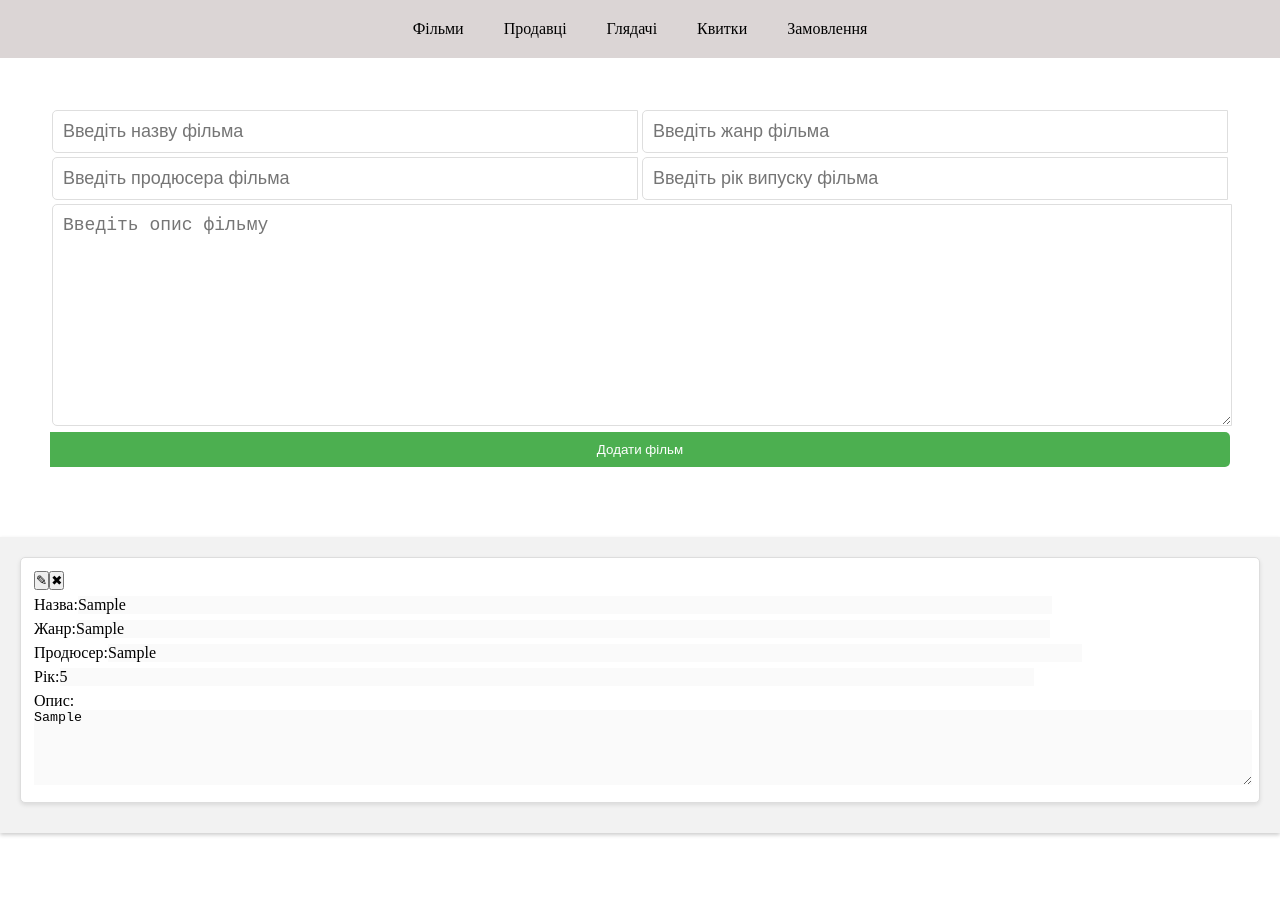
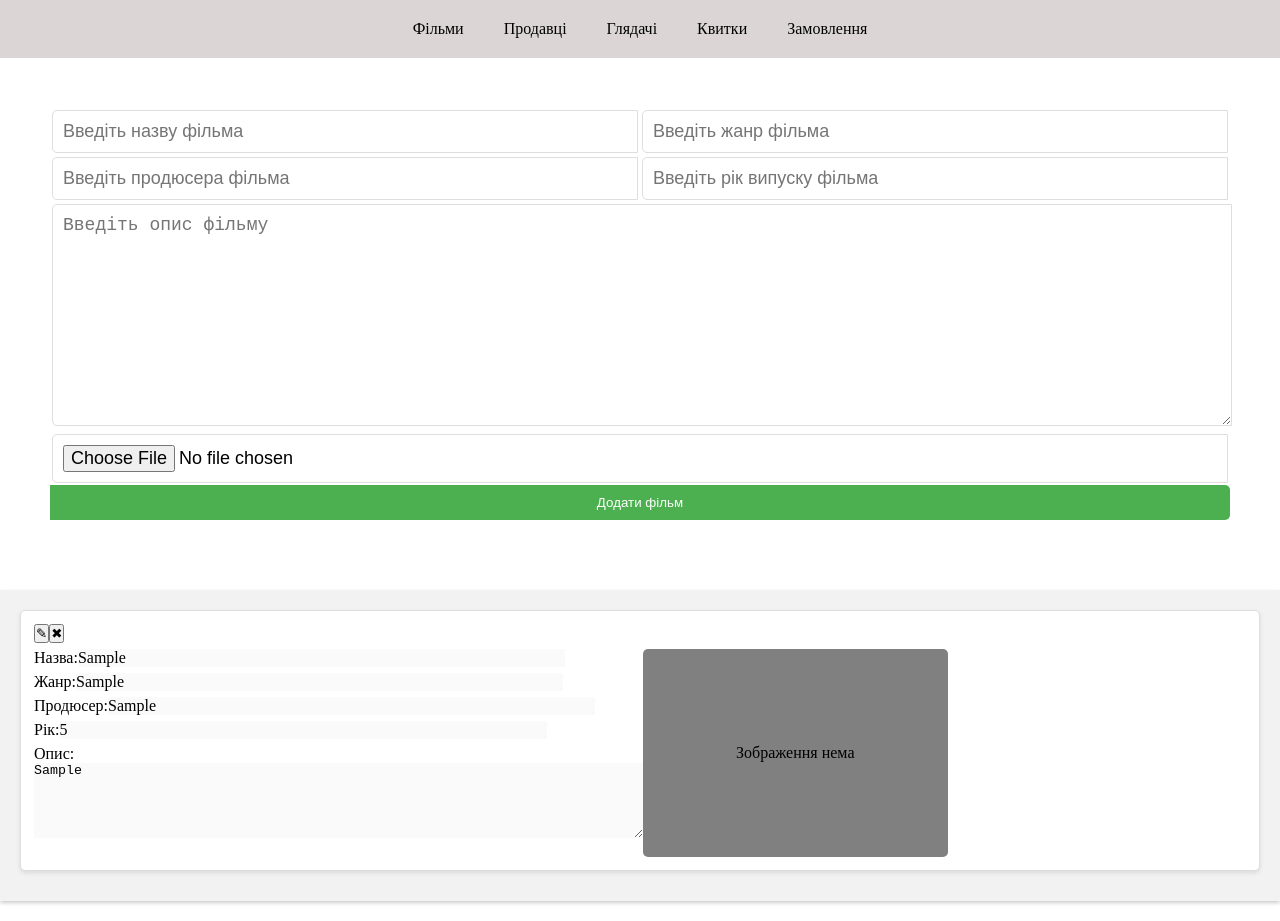
Before and after one commit to ILabiak/ips-cinema, a React (Create React App) app in the folder client/: page /films in a window 1280 px wide. Both pictures are taken after typing "Sample", "Sample", "Sample", "5", "Sample" into the empty fields and a click on the button "Додати фільм". Before the commit the page ends 853 px from the top, so only its background shows below. Built offline with nearby package versions, Linux system fonts and the light colour scheme; no server answers.

Commit message:
add images to films

```diff
--- a/client/src/Components/App/App.css
+++ b/client/src/Components/App/App.css
@@ -11,6 +11,10 @@ ul, ol {
 .row {
   width: 100%;
   padding: 3px;
+}
+
+.justify-center {
+  justify-content: center;
 }
 
 .list {
@@ -35,6 +39,14 @@ ul, ol {
   box-shadow: 0px 2px 4px rgba(0, 0, 0, 0.1);
 }
 
+.item-container {
+  display: flex;
+}
+
+.item-row {
+  flex: 1;
+}
+
 .item input, .item select {
   width: 80%;
   font: inherit;
@@ -53,6 +65,26 @@ ul, ol {
   background-color: inherit;
 }
 
+.item-img, .item-empty-img {
+  width: 50%;
+  border-radius: 5px;
+}
+
+.item-empty-img {
+  display: flex;
+  align-items: center;
+  justify-content: center;
+  height: 13em;
+  background-color: gray;
+}
+
+.item-delete-img {
+  background-color: red;
+  padding: 2px;
+  width: 50%;
+  border-radius: 5px;
+  text-align: center;
+}
 .add-form {
   padding: 50px;
 }
--- a/client/src/Pages/FilmsPage/Components/AddFilmForm.tsx
+++ b/client/src/Pages/FilmsPage/Components/AddFilmForm.tsx
@@ -3,7 +3,7 @@ import { useState, FormEvent, ChangeEvent } from "react";
 import Film from "../../../interfaces/film.interface";
 
 interface AddFilmFormProps {
-  addFilm(film: Film): void
+  addFilm(film: Film, file: File | null): void
 }
 
 export default function AddFilmForm(props: AddFilmFormProps) {
@@ -16,22 +16,27 @@ export default function AddFilmForm(props: AddFilmFormProps) {
     description: '',
   };
   const [formData, setFormData] = useState<Film>(defaultFormData);
+  const [file, setFile] = useState<File | null>(null);
+
+  const handleFileChange = (e: ChangeEvent<HTMLInputElement>) => {
+    const f = e.target.files![0];
+    if (f) setFile(f);
+  };
+
 
   const handleSubmit = (e: FormEvent<HTMLFormElement>) => {
     e.preventDefault();
-    addFilm(formData);
+    addFilm(formData, file);
     setFormData(defaultFormData);
   };
 
   const handleChange = (e: ChangeEvent<HTMLInputElement> | ChangeEvent<HTMLTextAreaElement>) => {
     const { name, value } = e.target;
-
     setFormData((prevFormData) => ({
       ...prevFormData,
       [name]: value,
     }));
   };
-
 
   return (
     <form className="add-form" onSubmit={handleSubmit}>
@@ -87,6 +92,14 @@ export default function AddFilmForm(props: AddFilmFormProps) {
           onChange={handleChange}
           required
         />
+      <div className="add-field">
+       <input
+          className="add-input"
+          type="file"
+          name="file"
+          onChange={handleFileChange}
+        />
+      </div>
       <button type="submit" className="add-button">Додати фільм</button>
     </form>
   );
--- a/client/src/Pages/FilmsPage/Components/FilmItem.tsx
+++ b/client/src/Pages/FilmsPage/Components/FilmItem.tsx
@@ -1,11 +1,12 @@
 import { useState, FormEvent, ChangeEvent } from "react";
 
 import Film from "../../../interfaces/film.interface";
+import { serverURL } from "../../../constants";
 
 interface FilmItemProps {
   film: Film,
   onDelete(id: string): void,
-  onUpdate(id: string, data: Partial<Film>): void
+  onUpdate(id: string, data: Partial<Film>, file: File | null): void
 };
 
 export default function FilmItem (props: FilmItemProps) {
@@ -15,11 +16,18 @@ export default function FilmItem (props: FilmItemProps) {
     genre: film.genre,
     director: film.director,
     year: film.year,
-    description: film.description
+    description: film.description,
+    pictureId: film.pictureId,
   };
 
   const [isEditing, setIsEditing] = useState<boolean>(false)
   const [formData, setFormData] = useState<Film>(defaultFormData);
+  const [file, setFile] = useState<File | null>(null);
+
+  const handleFileChange = (e: ChangeEvent<HTMLInputElement>) => {
+    const f = e.target.files![0];
+    if (f) setFile(f);
+  };
 
   const handleSubmit = (e: FormEvent<HTMLFormElement>) => {
     e.preventDefault();
@@ -32,7 +40,7 @@ export default function FilmItem (props: FilmItemProps) {
         newData = {...newData, [key]: formData[key]};
       }
     }
-    onUpdate(film._id!, newData);
+    onUpdate(film._id!, newData, file);
   };
 
   const handleReset = (e: FormEvent<HTMLFormElement>) => {
@@ -51,11 +59,19 @@ export default function FilmItem (props: FilmItemProps) {
   };
 
   const handleDeleteClick = () => {
+    console.log(film.pictureId)
     onDelete(film._id!);
   };
 
   const handleEditlick = () => {
     setIsEditing(val => !val);
+  }
+
+  const handleDeleteImage = () => {
+    setFormData((prevFormData) => ({
+      ...prevFormData,
+      pictureId: '',
+    }));
   }
 
   return <li className="item">
@@ -64,6 +80,8 @@ export default function FilmItem (props: FilmItemProps) {
         <button type="button" onClick={handleEditlick}>&#x270E;</button>
         <button type="button" onClick={handleDeleteClick}>&#10006;</button>
         </div> }
+      <div className="item-container">
+        <div className="item-row">
           <div className="row">
             <label htmlFor="film_title">Назва:</label>
             <input
@@ -124,6 +142,35 @@ export default function FilmItem (props: FilmItemProps) {
               disabled={!isEditing}
             />
           </div>
+          {isEditing && !formData.pictureId && (
+            <div className="row">
+              <label htmlFor="film_file">Зображення:</label>
+              <input
+                type="file"
+                name="file"
+                id="film_file"
+                onChange={handleFileChange}
+              />
+          </div>
+          )}
+        </div>
+        <div className="item-row">
+          <div className="row">
+            {film.pictureId ? (
+              <img className="item-img" src={`${serverURL}/${film.pictureId}.webp`} alt={film.title} />
+            ): (
+              <div className="item-empty-img"><p>Зображення нема</p></div>
+            )}
+
+          </div>
+          {isEditing && (
+            <div className="row">
+              <button className="item-delete-img" type="button" onClick={handleDeleteImage}>Видалити зображення</button>
+            </div>
+          )}
+
+        </div>
+      </div>
       { isEditing && <div className="row">
           <button type="submit">Оновити дані фільма</button>
           <button type="reset">Скасувати редагування</button>
--- a/client/src/Pages/FilmsPage/Components/FilmList.tsx
+++ b/client/src/Pages/FilmsPage/Components/FilmList.tsx
@@ -4,7 +4,7 @@ import Film from "../../../interfaces/film.interface";
 interface FilmListProps {
   films: Film[],
   deleteFilm(id: string): void,
-  updateFilm(id: string, data: Partial<Film>): void,
+  updateFilm(id: string, data: Partial<Film>, file: File | null): void,
 }
 
 export default function FilmList(props: FilmListProps) {
--- a/client/src/Pages/FilmsPage/index.tsx
+++ b/client/src/Pages/FilmsPage/index.tsx
@@ -18,25 +18,40 @@ export default function FilmsPage() {
     handleFetchFilms();
   }, [url]);
 
-  const addFilm = (film: Film): void => {
+  const addFilm = (film: Film, file: File | null): void => {
+    const fData = new FormData();
+    fData.append('file', file!);
+    type F = keyof Film;
+
+    for (const key of Object.keys(film) as F[]) {
+      fData.append(key, String(film[key]));
+    }
+
     fetch(url, {
       method: 'POST',
-      headers: {
-        'Content-Type': 'application/json;charset=utf-8'
-      },
-      body: JSON.stringify(film),
+      body: fData,
     });
     setFilms(prevFilms => [film, ...prevFilms]);
   };
 
-  const updateFilm = (id: string, data: Partial<Film> ) => {
+  const updateFilm = (id: string, data: Partial<Film>, file: File | null) => {
+    const fData = new FormData();
+    fData.append('file', file!);
+    type F = keyof Film;
+
+    for (const key of Object.keys(data) as F[]) {
+      fData.append(key, String(data[key]));
+    }
+
     fetch(`${url}/${id}`, {
       method: 'PATCH',
-      headers: {
-        'Content-Type': 'application/json;charset=utf-8'
-      },
-      body: JSON.stringify(data),
+      body: fData,
     });
+    const updatedFilms = films.map(film => {
+      if (film._id === id) return {...film, ...data};
+      return film;
+    })
+    setFilms(updatedFilms);
   }
 
   const deleteFilm = (id: string): void => {
--- a/client/src/interfaces/film.interface.ts
+++ b/client/src/interfaces/film.interface.ts
@@ -5,4 +5,5 @@ export default interface Film {
   director: string;
   year: number;
   description: string;
+  pictureId?: string;
 };
```
Lines whose indentation alone changed are shown as unchanged.
